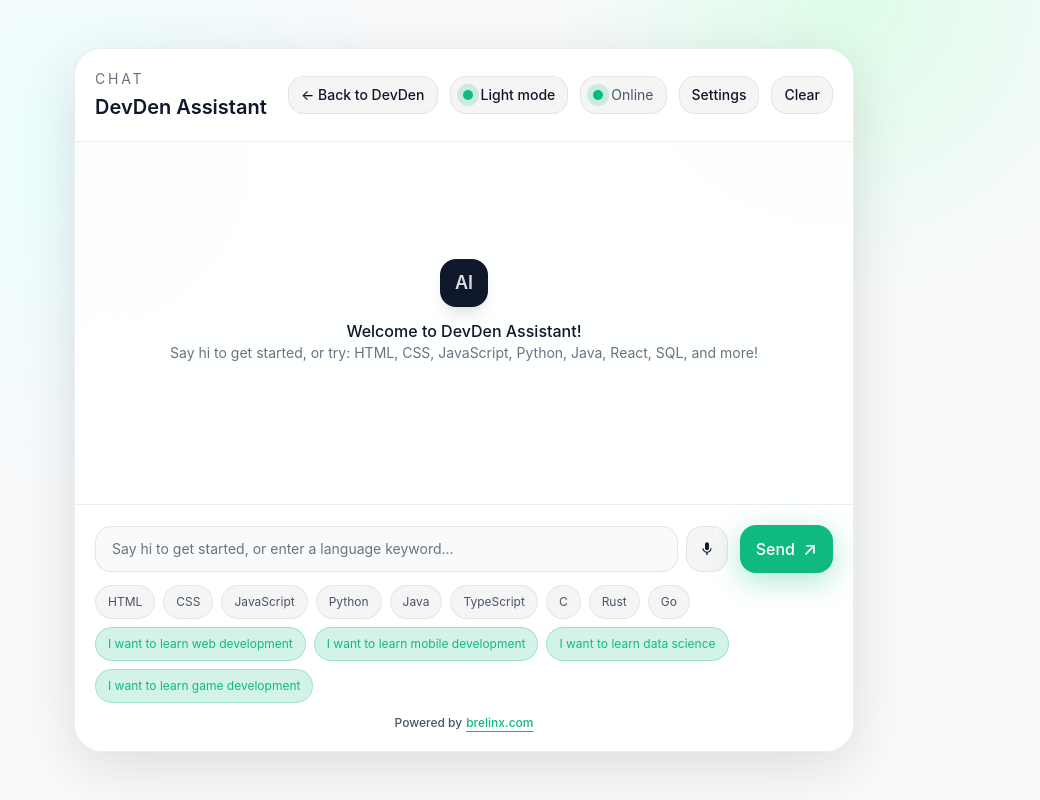
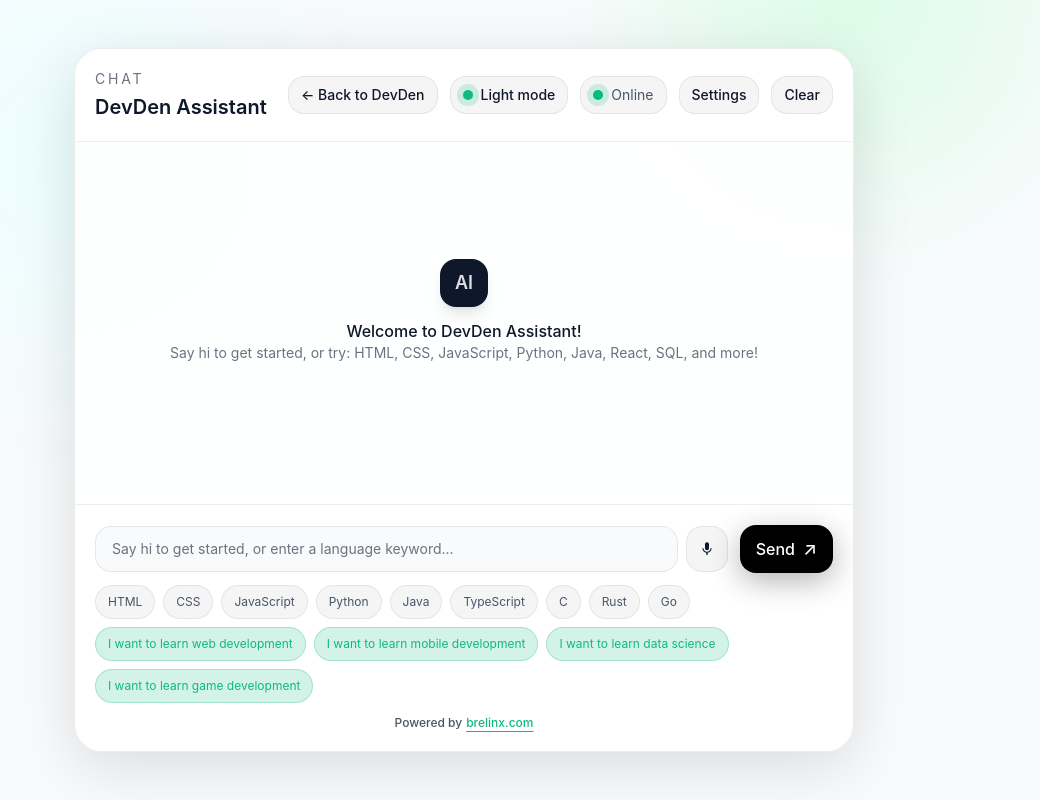
Before and after one commit to Uwami-Mgxekwa/DevDen-Ai, a React (Vite) app: page / in a window 1280 px wide. Shown: the whole page, without its empty margins (176-1216 px from the left). Built offline with nearby package versions, Linux system fonts and the light colour scheme.

Commit message:
Update App.jsx

```diff
--- a/src/App.jsx
+++ b/src/App.jsx
@@ -1116,7 +1116,11 @@
             </div>
             <button
               onClick={handleSend}
-              className="inline-flex items-center justify-center gap-2 bg-[var(--accent)] text-white px-4 py-3 rounded-2xl font-medium shadow-[0_8px_30px_var(--accent-shadow)] hover:bg-[var(--accent-strong)] active:translate-y-[1px] transition w-full sm:w-auto"
+              className={`inline-flex items-center justify-center gap-2 px-4 py-3 rounded-2xl font-medium active:translate-y-[1px] transition w-full sm:w-auto ${
+                isDark
+                  ? 'bg-white text-black shadow-[0_8px_30px_rgba(255,255,255,0.3)] hover:bg-gray-100'
+                  : 'bg-black text-white shadow-[0_8px_30px_rgba(0,0,0,0.3)] hover:bg-gray-800'
+              }`}
             >
               <span>Send</span>
               <span className="text-lg leading-none">↗</span>
```
